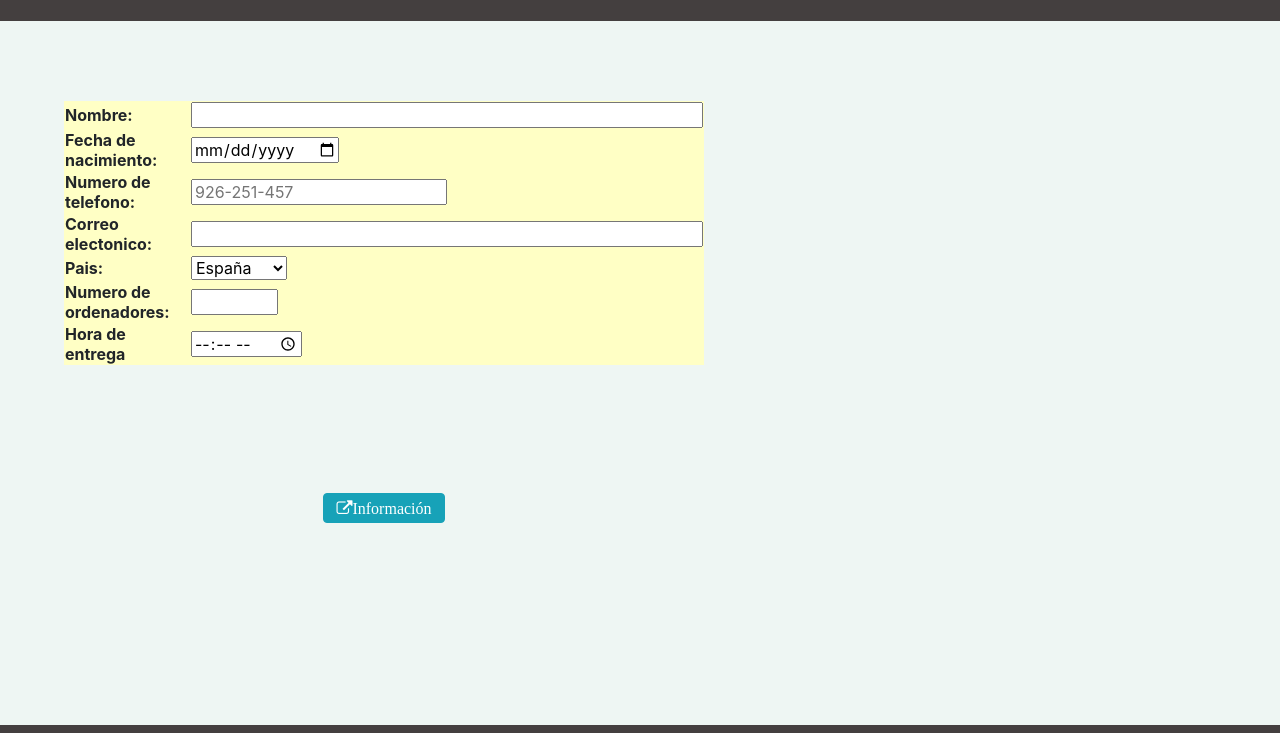
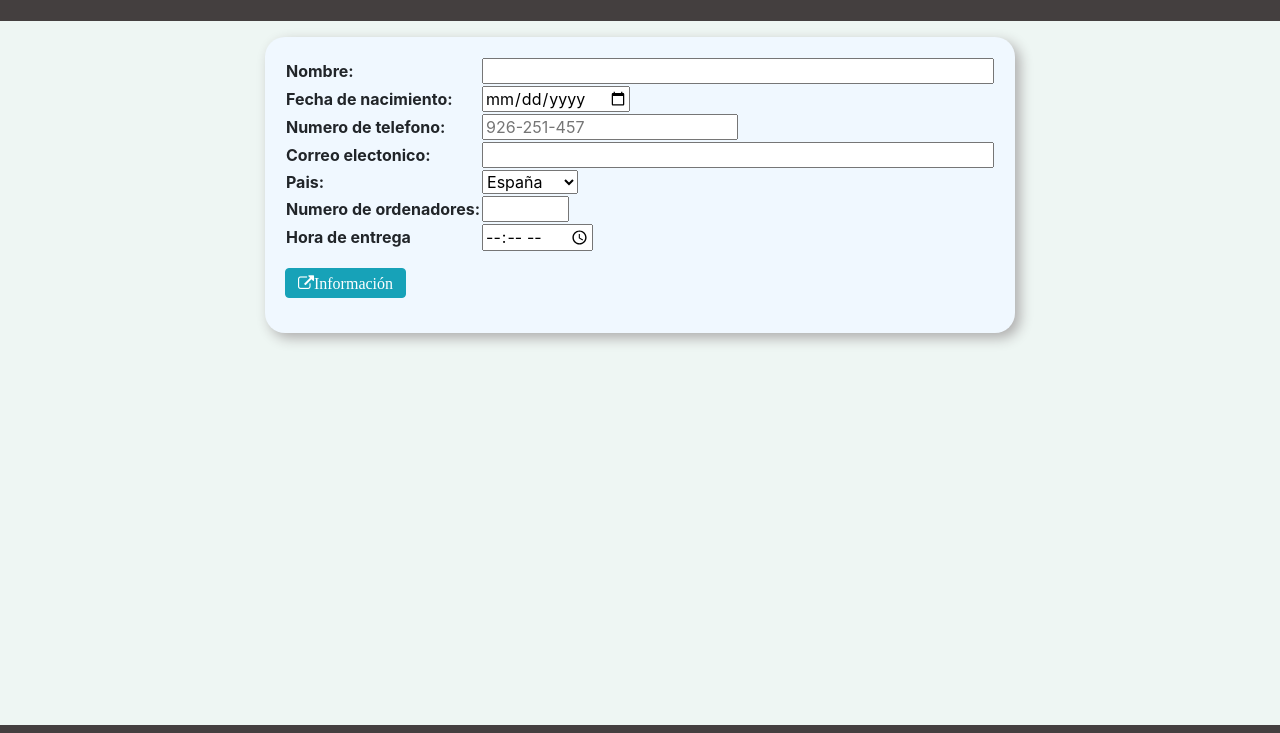
Before and after one commit to Nancy20m4c/Formulario, a plain HTML site: page index.html in a window 1280 px wide. Shown: the part 67-800 px from the top of the page. Drawn offline with nearby package versions, Linux system fonts and the light colour scheme.

Commit message:
mejora css, panel formulario y cambio de posición botón

```diff
--- a/estilos.CSS
+++ b/estilos.CSS
@@ -9,15 +9,21 @@ header {
 }
 
 div.panelDoble{
-    margin: 5%;
-    width: 50%;
-    float: left;
-    text-align: center;
+    display: flex;
+    justify-content: center;
+    align-items: center;
+
+    width: 100%;
 
 
 }
 
-
+div.formPanel{
+    background-color: aliceblue;
+    border-radius: 20px;
+    padding: 20px;
+    box-shadow: #aeadad 5px 5px 13px;
+}
 
 h1 {
     text-align: center;
--- a/index.html
+++ b/index.html
@@ -18,11 +18,10 @@
 
 <!------------------------------------------------------------------------------------------------->
 
-            <div class="panelDoble" style="background-color:#ffffc5;">
-
-            <table>
-
+    <div class="panelDoble">
+        <div class="formPanel">
             <form>
+        <table>
                 <tr>
                     <td><strong>Nombre:</strong></td>
                     <td><input size="45" type="text" name="nombre" Value=""></td>
@@ -74,13 +73,13 @@
                         </datalist>
                     </td>
                 </tr>
-            </form>
-        </table>
-
+            </table>
+        </form>
+        <button style="margin-bottom: 15px"; onclick="location.href='procesa.html'"; class="fa fa-external-link btn btn-info";>Información</button>
+        </div>
             </div>
 
         <div class="panelDoble" >
-            <button style="margin-bottom: 15px"; onclick="location.href='procesa.html'"; class="fa fa-external-link btn btn-info";>Información</button>
 
         </div>
     <footer>
```
